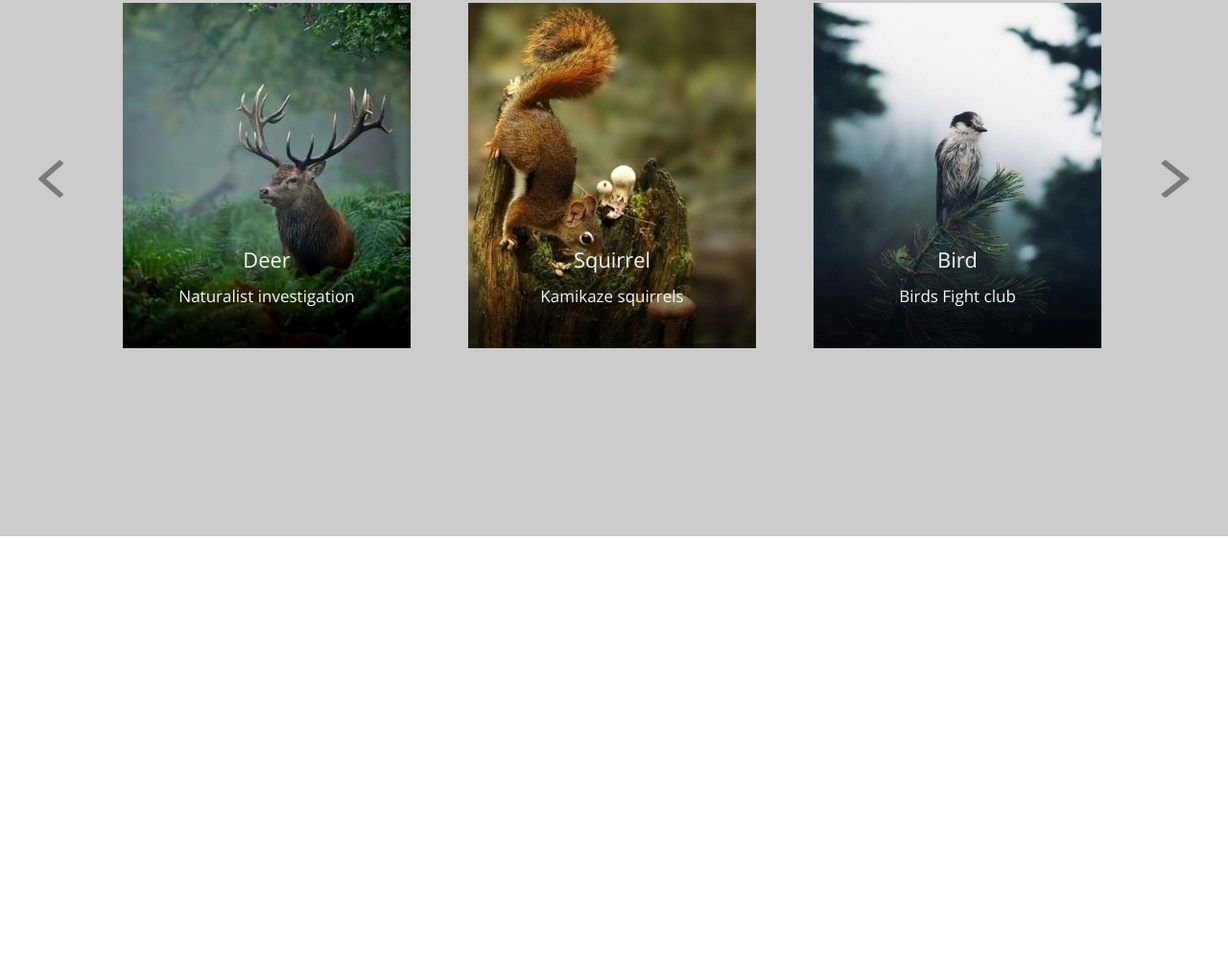
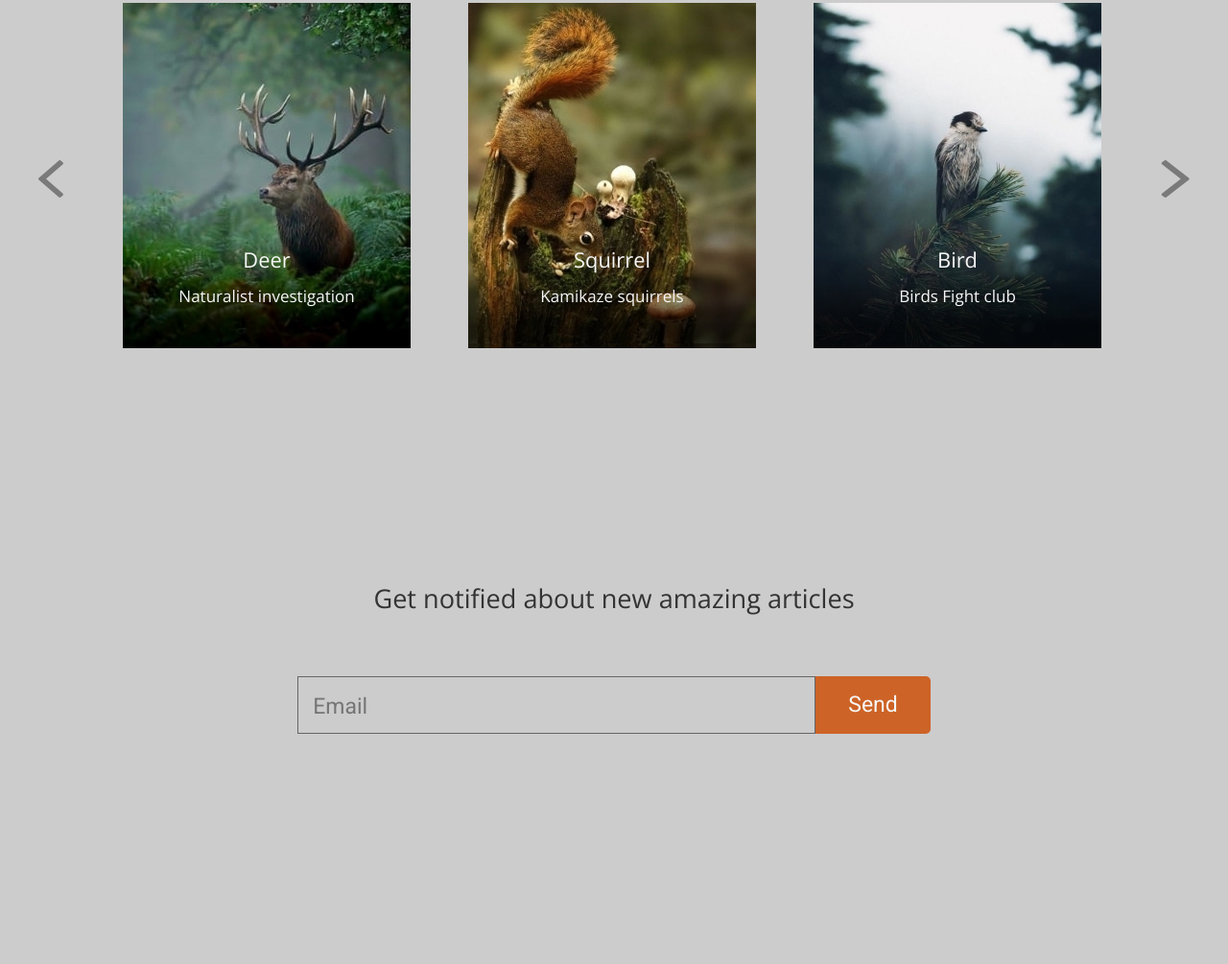
Before and after one commit to Maria-Lem/wildlife, a plain HTML site: page index.html in a window 1280 px wide. Shown: the part 1146-2151 px from the top of the page at 96% size. Before the commit the page ends 1705 px from the top, so only its background shows below. Drawn offline with nearby package versions, Linux system fonts and the light colour scheme.

Commit message:
feat: add get notified section layout & style

```diff
--- a/index.html
+++ b/index.html
@@ -76,6 +76,16 @@
         </div>
       </div>
     </section>
+
+    <section class="notify">
+      <div class="container">
+        <h4 class="title notify__title">Get notified about new amazing articles</h4>
+        <form action="#" class="form">
+          <input type="text" class="form__input" placeholder="Email">
+          <input type="submit" class="form__button button button__primary" value="Send">
+        </form>
+      </div>
+    </section>
   </main>
 </body>
 
--- a/sass/templates/_articles.sass
+++ b/sass/templates/_articles.sass
@@ -1,7 +1,7 @@
 .main
   background-color: #cccccc
 .articles
-  padding: 89px 0 240px 0
+  padding: 89px 0 253px 0
   &__title
     margin-bottom: 32px
     color: $fontdark
--- a/sass/templates/_form.sass
+++ b/sass/templates/_form.sass
@@ -0,0 +1,30 @@
+.notify
+  padding-bottom: 240px
+  &__title
+    margin-bottom: 65px
+    font-size: 1.18rem
+    letter-spacing: normal
+    color: $fontdark
+    text-align: center
+.form
+  display: flex
+  justify-content: center
+  margin: 0 auto
+  &__input
+    padding: 0 15px
+    width: 540px
+    max-width: 100%
+    line-height: 1
+    color: $fontdark
+    background: transparent
+    outline: none
+    border: 1px solid $fontgrey
+    &::placeholder
+      font-family: $roboto
+    &:focus
+      border: 2px solid $fontgrey
+  &__button
+    padding: 17px 34px
+    border-radius: 0 5px 5px 0
+    &:active
+      padding: 17px 34px
```
Also changed, not shown: css/style.css, 1 other file.
